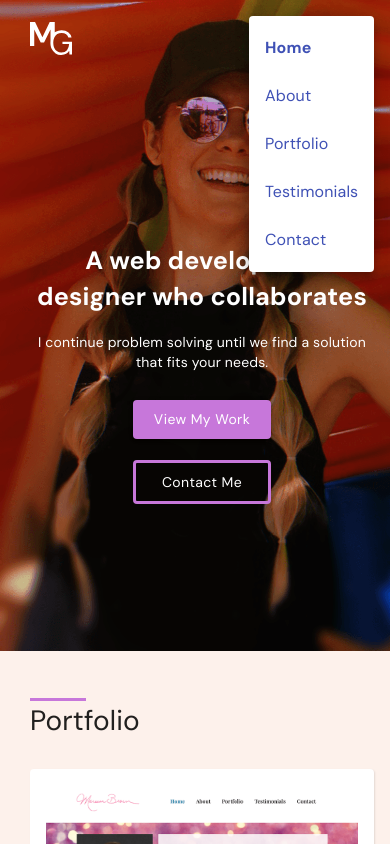
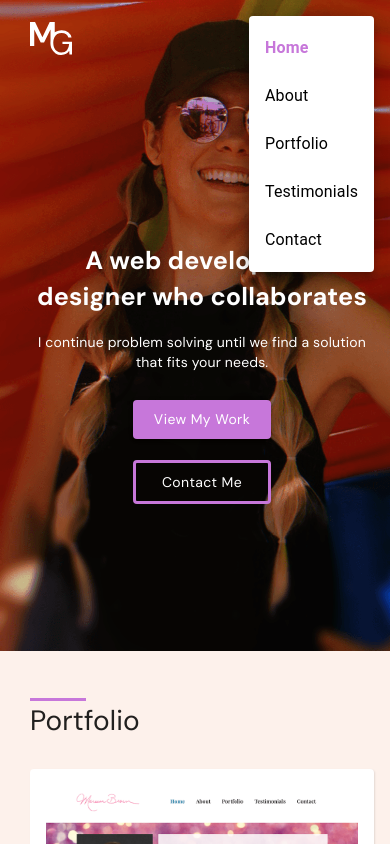
Before and after one commit to meregrubbs/portfolio, a React (Create React App) app: page / in a window 390 px wide. Both pictures are taken after a click on the button 335 px from the left and 38 px from the top of the page. Shown: the top 844 px of the page. Built offline with nearby package versions, Linux system fonts and the light colour scheme.

Commit message:
mobile styling in navbar.js

```diff
--- a/src/App.css
+++ b/src/App.css
@@ -109,24 +109,6 @@ header nav a:hover {
   #desktop-nav {
     display: none;
   }
-}
-
-/* Mobile Menu */
-.mobile-link {
-  color: #000;
-  font-family: 'DM Sans', sans-serif;
-}
-.MuiTypography-colorPrimary {
-  color: #000;
-}
-.mobile-link:visited {
-  color: #000;
-}
-.mobile-link .active {
-  color: #c777da;
-}
-.MuiListItem-button:hover {
-  background-color: #f7f0fa;
 }
 
 /* Hero */
--- a/src/components/navbar/HamburgerMenu.js
+++ b/src/components/navbar/HamburgerMenu.js
@@ -33,27 +33,52 @@ export default function HamburgerMenu() {
         onClose={handleClose}
       >
         <MenuItem onClick={handleClose}>
-          <Link className='mobile-link active' href='#root' underline='none'>
+          <Link
+            className='mobile-link active'
+            href='#root'
+            underline='none'
+            style={{ color: '#c777da' }}
+          >
             Home
           </Link>
         </MenuItem>
         <MenuItem onClick={handleClose}>
-          <Link className='mobile-link' href='#footer' underline='none'>
+          <Link
+            className='mobile-link'
+            href='#footer'
+            underline='none'
+            style={{ color: '#000' }}
+          >
             About
           </Link>
         </MenuItem>
         <MenuItem onClick={handleClose}>
-          <Link className='mobile-link' href='#portfolio' underline='none'>
+          <Link
+            className='mobile-link'
+            href='#portfolio'
+            underline='none'
+            style={{ color: '#000' }}
+          >
             Portfolio
           </Link>
         </MenuItem>
         <MenuItem onClick={handleClose}>
-          <Link className='mobile-link' href='#testimonials' underline='none'>
+          <Link
+            className='mobile-link'
+            href='#testimonials'
+            underline='none'
+            style={{ color: '#000' }}
+          >
             Testimonials
           </Link>
         </MenuItem>
         <MenuItem onClick={handleClose}>
-          <Link className='mobile-link' href='#footer' underline='none'>
+          <Link
+            className='mobile-link'
+            href='#footer'
+            underline='none'
+            style={{ color: '#000' }}
+          >
             Contact
           </Link>
         </MenuItem>
```
